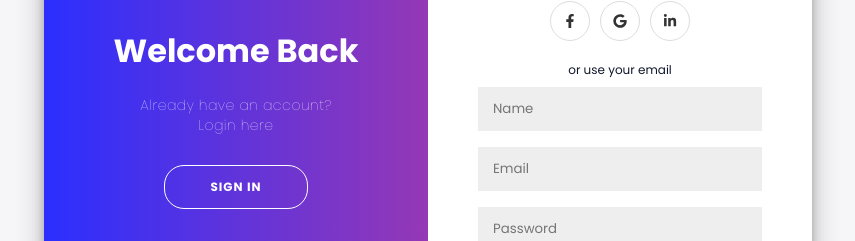
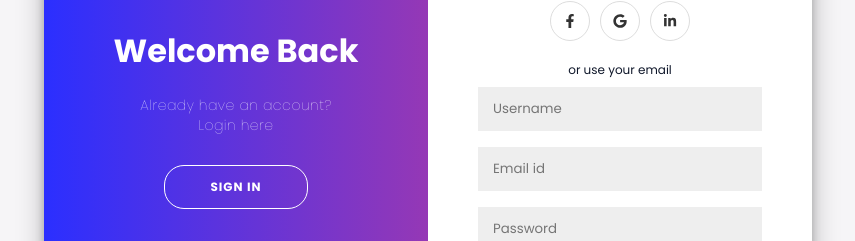
Before and after one commit to sukantadutta2003-tech/Task-Manager, a React (Create React App) app in the folder frontend/: page /login in a window 1280 px wide. Both pictures are taken after a click on the button "SIGN UP". Shown: the part 282-523 px from the top of the page, without its empty margins (212-1067 px from the left). Built offline with nearby package versions, Linux system fonts and the light colour scheme.

Commit message:
Saved Changes

```diff
--- a/frontend/src/pages/Login/Login.jsx
+++ b/frontend/src/pages/Login/Login.jsx
@@ -83,12 +83,12 @@ function Login() {
 
             <input
               type="text"
-              placeholder="Name"
+              placeholder="Username"
               onChange={(e) => setSignupData({ ...signupData, name: e.target.value })}
             />
             <input
               type="email"
-              placeholder="Email"
+              placeholder="Email id"
               onChange={(e) => setSignupData({ ...signupData, email: e.target.value })}
             />
             <input
@@ -114,7 +114,7 @@ function Login() {
 
             <input
               type="email"
-              placeholder="Email"
+              placeholder="Email id"
               onChange={(e) => setLoginData({ ...loginData, email: e.target.value })}
             />
             <input
```
